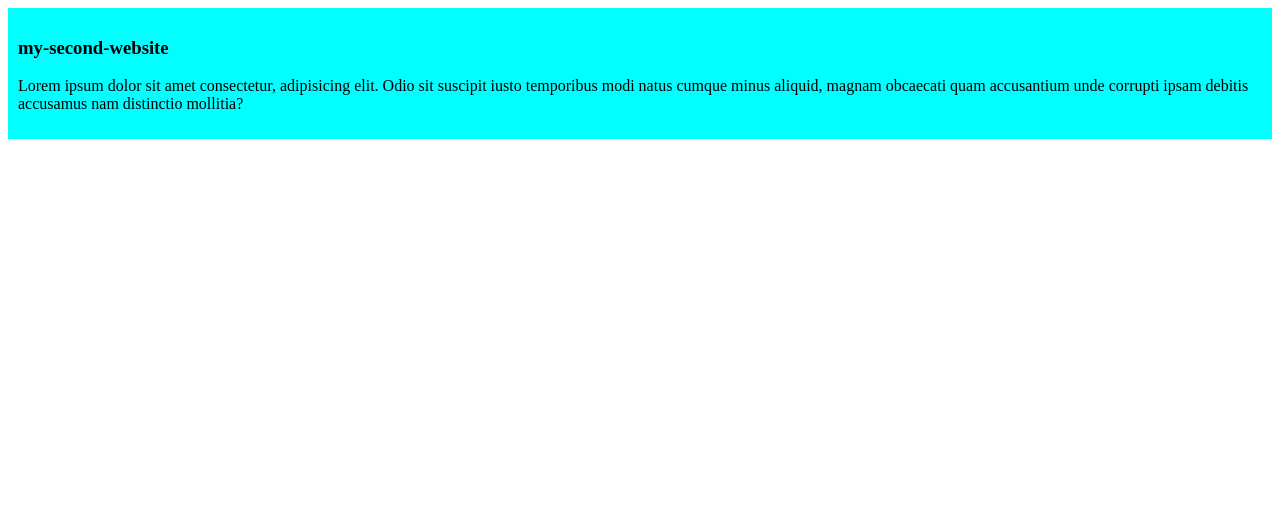
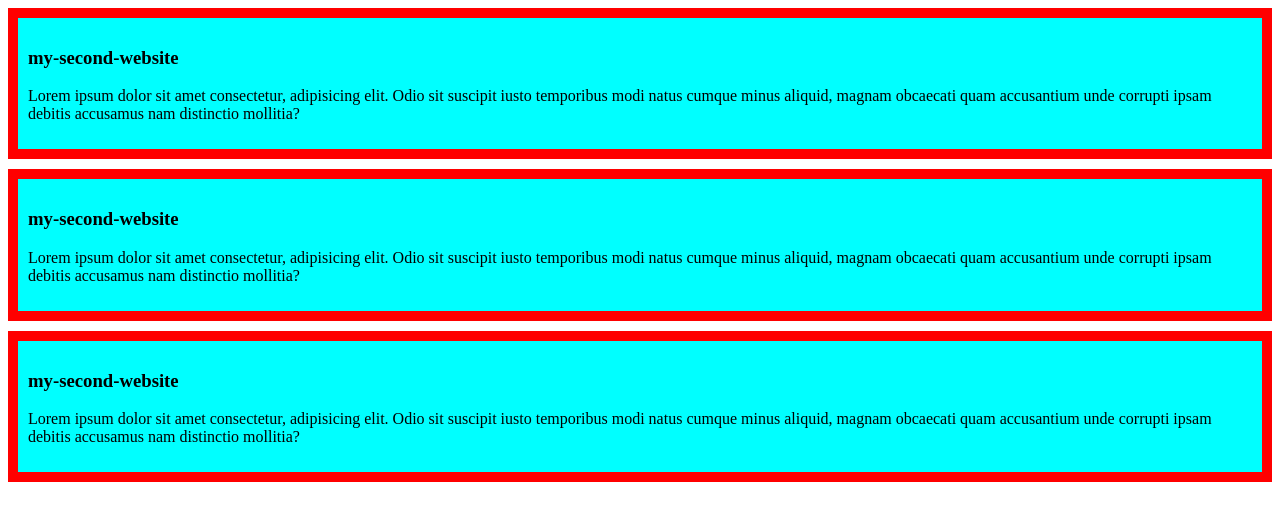
Before and after one commit to emonhasan17/my-second-website, a plain HTML site: page index.html in a window 1280 px wide. Drawn offline with Linux system fonts and the light colour scheme.

Commit message:
added the second and third blog

```diff
--- a/index.html
+++ b/index.html
@@ -11,6 +11,14 @@
         <h3>my-second-website</h3>
         <p>Lorem ipsum dolor sit amet consectetur, adipisicing elit. Odio sit suscipit iusto temporibus modi natus cumque minus aliquid, magnam obcaecati quam accusantium unde corrupti ipsam debitis accusamus nam distinctio mollitia?</p>
     </div>
+    <div>
+        <h3>my-second-website</h3>
+        <p>Lorem ipsum dolor sit amet consectetur, adipisicing elit. Odio sit suscipit iusto temporibus modi natus cumque minus aliquid, magnam obcaecati quam accusantium unde corrupti ipsam debitis accusamus nam distinctio mollitia?</p>
+    </div>
+    <div>
+        <h3>my-second-website</h3>
+        <p>Lorem ipsum dolor sit amet consectetur, adipisicing elit. Odio sit suscipit iusto temporibus modi natus cumque minus aliquid, magnam obcaecati quam accusantium unde corrupti ipsam debitis accusamus nam distinctio mollitia?</p>
+    </div>
 
 </body>
 </html>
--- a/styles/blog.css
+++ b/styles/blog.css
@@ -1,4 +1,6 @@
 div{
     background-color: aqua;
     padding: 10px;
+    border: 10px solid red;
+    margin-bottom: 10px;
 }
```
